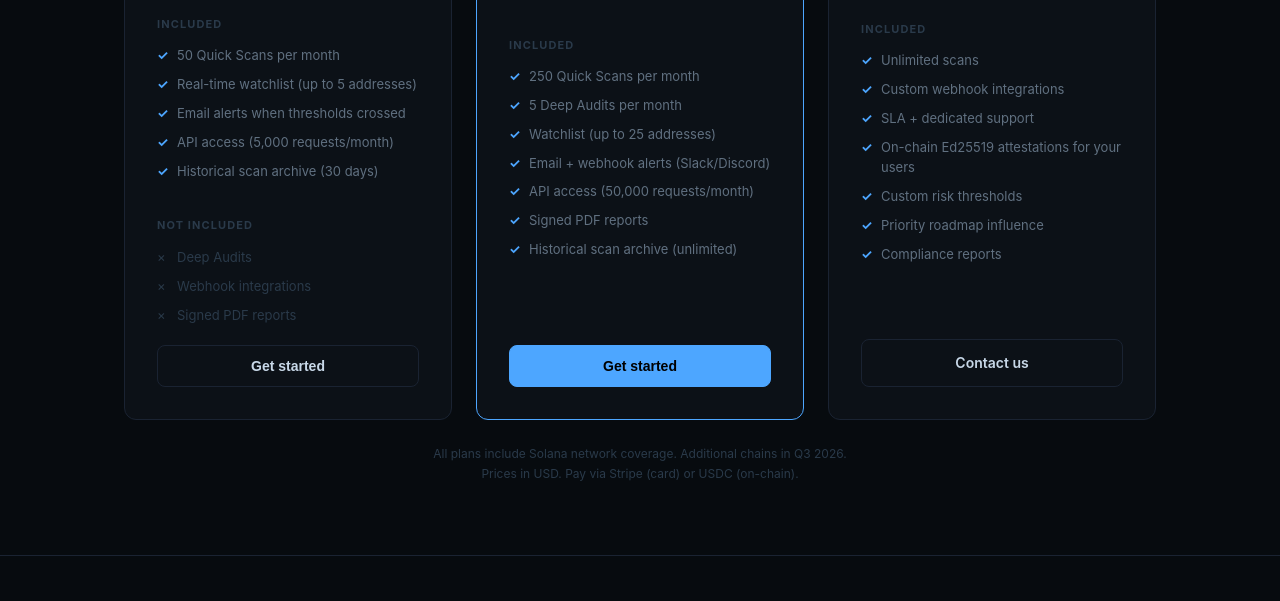
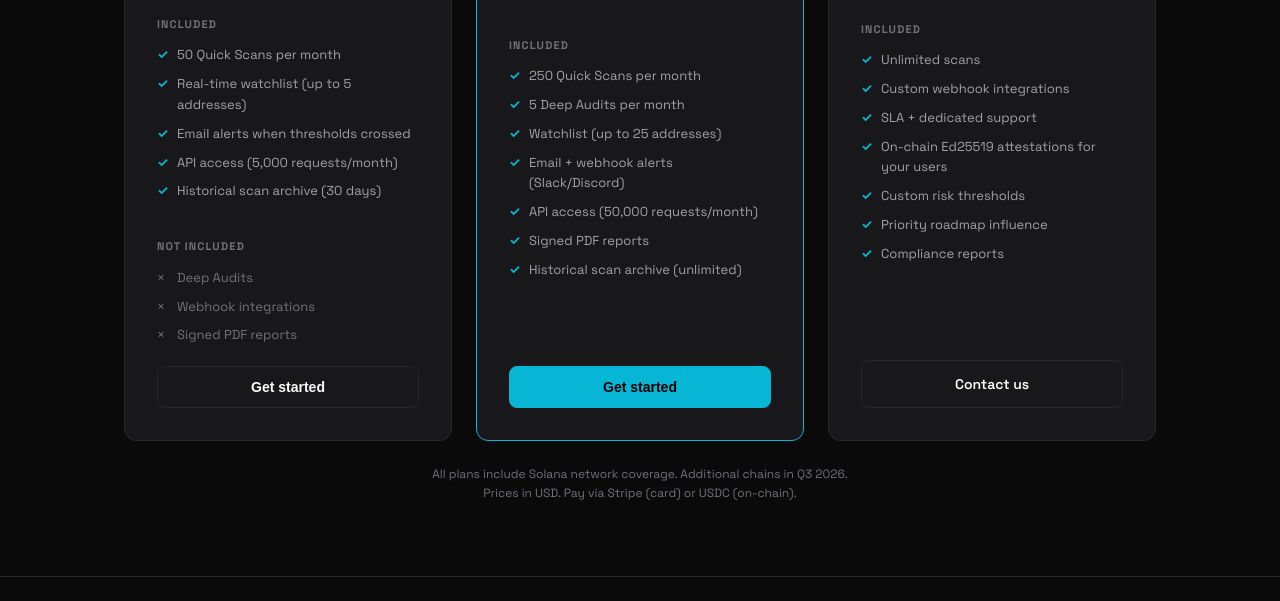
Before and after one commit to Hans1132/integrity.molt, a website: page public/pricing.html in a window 1280 px wide. Shown: the part 499-1100 px from the top of the page. Drawn offline with Linux system fonts and the light colour scheme; no server answers.

Commit message:
redesign: tier 1 pages — Space Grotesk + Electric Cyan palette
index.html, scan.html, scan-view.html, pricing.html, docs.html:
- Přidány Google Fonts (Space Grotesk 400/500/600/700, JetBrains Mono 400/500)
- Přidán <link rel="stylesheet" href="/style.css">
- Odstraněn lokální :root {} blok — design tokens přichází ze style.css
- Výsledek: #06B6D4 cyan accent, tmavé pozadí #0A0A0B, Space Grotesk UI font

Co-Authored-By: Claude Sonnet 4.6 <noreply@anthropic.com>

```diff
--- a/public/pricing.html
+++ b/public/pricing.html
@@ -27,26 +27,12 @@
   <meta name="twitter:title" content="Pricing — integrity.molt">
   <meta name="twitter:description" content="Subscription plans from $15/month. Pay-per-scan from 0.15 USDC.">
   <meta name="twitter:image" content="https://intmolt.org/og-image.png">
+  <link rel="preconnect" href="https://fonts.googleapis.com">
+  <link rel="preconnect" href="https://fonts.gstatic.com" crossorigin>
+  <link href="https://fonts.googleapis.com/css2?family=Space+Grotesk:wght@400;500;600;700&family=JetBrains+Mono:wght@400;500&display=swap" rel="stylesheet">
+  <link rel="stylesheet" href="/style.css">
   <style>
     *, *::before, *::after { box-sizing: border-box; margin: 0; padding: 0; }
-
-    :root {
-      --bg:        #070b0f;
-      --bg-card:   #0c1117;
-      --bg-alt:    #0f1520;
-      --border:    #1a2332;
-      --accent:    #4da6ff;
-      --accent-dim:#2a6aaa;
-      --accent-glow: rgba(78,166,255,.12);
-      --blue:      #4da6ff;
-      --text:      #c8d8e8;
-      --text-dim:  #607080;
-      --text-faint:#2a3a4a;
-      --danger:    #ff4444;
-      --warn:      #ffaa00;
-      --mono:      'JetBrains Mono', 'Fira Code', 'Courier New', monospace;
-      --sans:      -apple-system, BlinkMacSystemFont, 'Segoe UI', sans-serif;
-    }
 
     html { scroll-behavior: smooth; }
     body { background: var(--bg); color: var(--text); font-family: var(--sans); font-size: 15px; line-height: 1.6; -webkit-font-smoothing: antialiased; }
```
Also changed, not shown: public/docs.html (+4 -15 lines), public/index.html (+4 -18 lines), public/scan-view.html (+4 -17 lines), public/scan.html (+4 -17 lines).
